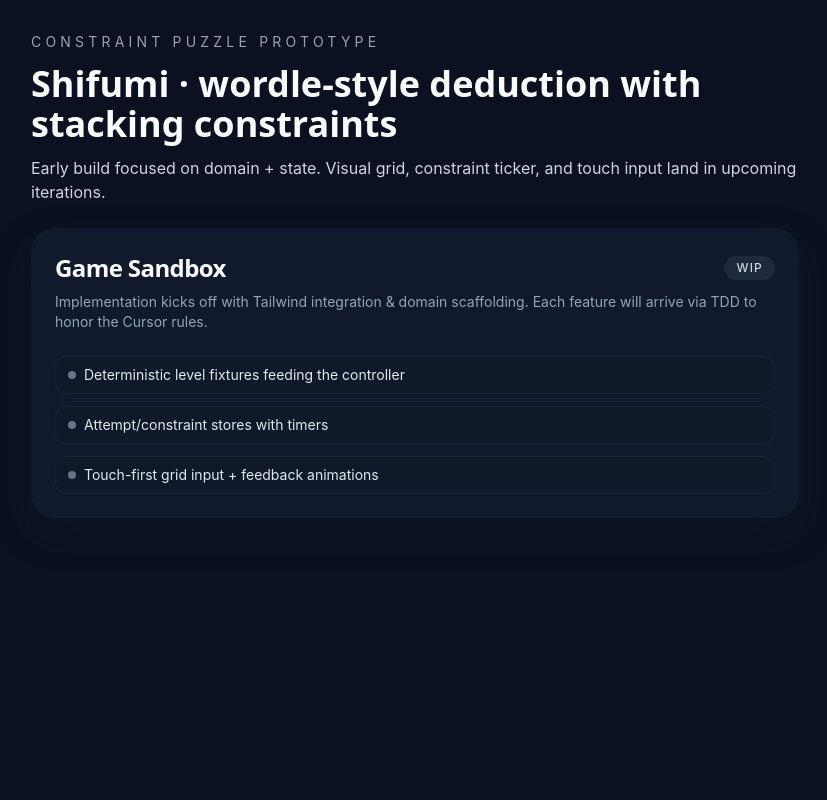
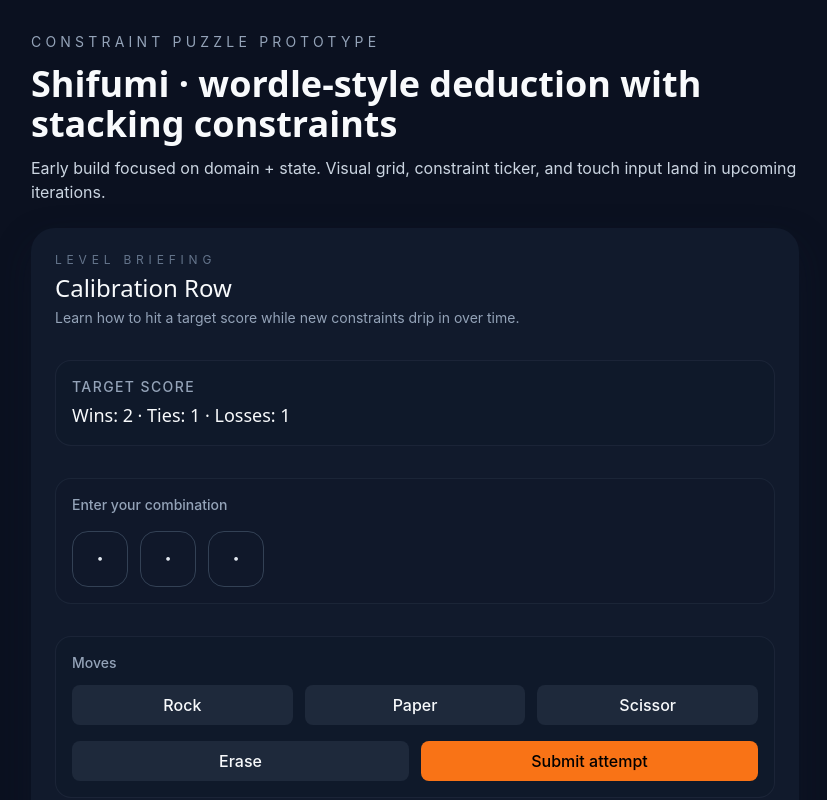
Before and after one commit to Elliades/Shi-fu-mi, a Svelte app: page / in a window 1280 px wide. Shown: the top 800 px of the page, without its empty margins (225-1052 px from the left). Built offline with nearby package versions, Linux system fonts and the light colour scheme.

Commit message:
feat: Implement game route and basic gameplay logic
Co-authored-by: quentin.etu <quentin.etu@gmail.com>

```diff
--- a/src/routes/Game.svelte
+++ b/src/routes/Game.svelte
@@ -1,29 +1,153 @@
 <script lang="ts">
-  const upcomingMilestones = [
-    'Deterministic level fixtures feeding the controller',
-    'Attempt/constraint stores with timers',
-    'Touch-first grid input + feedback animations',
-  ]
+  import { tutorialLevel } from '../lib/levels/fixtures'
+  import { createGameController, type AttemptResult, type Move } from '../domain/controller'
+  import { createConstraintScheduler } from '../domain/constraintScheduler'
+
+  const level = tutorialLevel
+  const controller = createGameController({
+    targetScore: level.targetScore,
+    computerMoves: level.computerMoves,
+    rowLength: level.baseRowLength,
+  })
+  const scheduler = createConstraintScheduler(level.constraintTimeline)
+
+  type AttemptRecord = {
+    moves: Move[]
+    result: AttemptResult
+  }
+
+  const moveSymbols: Record<Move, string> = {
+    rock: 'R',
+    paper: 'P',
+    scissor: 'S',
+  }
+
+  const moveLabels: Record<Move, string> = {
+    rock: 'Rock',
+    paper: 'Paper',
+    scissor: 'Scissor',
+  }
+
+  const moveOrder: Move[] = ['rock', 'paper', 'scissor']
+
+  let rowLength = level.baseRowLength
+  let activeRow: Move[] = []
+  let attempts: AttemptRecord[] = []
+  let latestResult: AttemptResult | null = null
+  let isWin = false
+
+  const updateRowLength = () => {
+    rowLength = controller.getRowLength()
+  }
+
+  const processConstraintDrops = (elapsed: number) => {
+    const events = scheduler.advance(elapsed)
+    events.forEach((event) => {
+      controller.addConstraint(event.constraint, event.options)
+      updateRowLength()
+    })
+  }
+
+  processConstraintDrops(0)
+
+  const slotDisplay = (index: number) =>
+    activeRow[index] ? moveSymbols[activeRow[index]] : '·'
+
+  const handleMove = (move: Move) => {
+    if (isWin || activeRow.length >= rowLength) return
+    activeRow = [...activeRow, move]
+  }
+
+  const handleErase = () => {
+    if (isWin || activeRow.length === 0) return
+    activeRow = activeRow.slice(0, -1)
+  }
+
+  const handleSubmit = () => {
+    if (isWin || activeRow.length !== rowLength) return
+    const result = controller.submitAttempt(activeRow)
+    attempts = [...attempts, { moves: activeRow, result }]
+    latestResult = result
+    activeRow = []
+    isWin = result.isWin
+  }
 </script>
 
 <section class="rounded-3xl bg-surface-muted p-6 shadow-hud">
-  <div class="flex items-center justify-between gap-4">
-    <h2 class="font-display text-2xl font-semibold tracking-tight">Game Sandbox</h2>
-    <span class="rounded-full bg-slate-800 px-3 py-1 text-xs font-medium uppercase tracking-widest text-slate-300">
-      WIP
-    </span>
+  <div class="flex flex-col gap-8">
+    <header class="space-y-1">
+      <p class="text-xs uppercase tracking-[0.4em] text-slate-500">Level briefing</p>
+      <h2 class="font-display text-2xl text-slate-50">{level.name}</h2>
+      <p class="text-sm text-slate-400">{level.description}</p>
+    </header>
+
+    <section aria-label="Target score" class="rounded-2xl border border-slate-800/80 bg-slate-900/30 p-4">
+      <p class="text-sm font-medium uppercase tracking-widest text-slate-400">Target score</p>
+      <p class="mt-1 font-display text-lg text-slate-50">
+        Wins: {level.targetScore.win} · Ties: {level.targetScore.tie} · Losses: {level.targetScore.loss}
+      </p>
+    </section>
+
+    <section aria-label="Active row" class="rounded-2xl border border-slate-800/80 bg-slate-900/40 p-4">
+      <p class="text-sm font-medium text-slate-400">Enter your combination</p>
+      <div class="mt-4 flex gap-3">
+        {#each Array(rowLength) as _, index (index)}
+          <div
+            data-testid="slot"
+            class="flex h-14 w-14 items-center justify-center rounded-2xl border border-slate-700 text-2xl font-semibold text-slate-200"
+          >
+            {slotDisplay(index)}
+          </div>
+        {/each}
+      </div>
+    </section>
+
+    <section aria-label="Input pad" class="rounded-2xl border border-slate-800/80 bg-slate-900/30 p-4">
+      <p class="text-sm font-medium text-slate-400">Moves</p>
+      <div class="mt-3 flex flex-wrap gap-3">
+        {#each moveOrder as move}
+          <button
+            type="button"
+            class="btn flex-1 min-w-[120px]"
+            aria-label={moveLabels[move]}
+            on:click={() => handleMove(move)}
+            disabled={isWin}
+          >
+            {moveLabels[move]}
+          </button>
+        {/each}
+      </div>
+      <div class="mt-4 flex gap-3">
+        <button type="button" class="btn flex-1" on:click={handleErase} aria-label="Erase last move" disabled={activeRow.length === 0 || isWin}>
+          Erase
+        </button>
+        <button
+          type="button"
+          class="btn flex-1 bg-accent text-black hover:bg-orange-500"
+          aria-label="Submit attempt"
+          on:click={handleSubmit}
+          disabled={activeRow.length !== rowLength || isWin}
+        >
+          Submit attempt
+        </button>
+      </div>
+    </section>
+
+    <section
+      aria-label="Attempts"
+      class="rounded-2xl border border-slate-800/80 bg-slate-900/40 p-4"
+    >
+      <div class="flex items-center justify-between">
+        <p class="text-sm font-medium text-slate-400">Attempts: {attempts.length}</p>
+        {#if isWin}
+          <span class="text-sm font-semibold text-win">Puzzle solved!</span>
+        {/if}
+      </div>
+      <div class="mt-2 text-sm text-slate-300">
+        <p>Wins: {latestResult?.score.win ?? 0}</p>
+        <p>Ties: {latestResult?.score.tie ?? 0}</p>
+        <p>Losses: {latestResult?.score.loss ?? 0}</p>
+      </div>
+    </section>
   </div>
-  <p class="mt-2 text-sm text-slate-400">
-    Implementation kicks off with Tailwind integration & domain scaffolding. Each feature
-    will arrive via TDD to honor the Cursor rules.
-  </p>
-
-  <ul class="mt-6 space-y-3 text-sm text-slate-200">
-    {#each upcomingMilestones as milestone}
-      <li class="flex items-center gap-2 rounded-xl border border-slate-800/60 bg-slate-900/30 px-3 py-2">
-        <span class="h-2 w-2 rounded-full bg-slate-500" aria-hidden="true"></span>
-        {milestone}
-      </li>
-    {/each}
-  </ul>
 </section>
--- a/vite.config.ts
+++ b/vite.config.ts
@@ -4,6 +4,9 @@ import { svelte } from '@sveltejs/vite-plugin-svelte'
 // https://vite.dev/config/
 export default defineConfig({
   plugins: [svelte()],
+  resolve: {
+    conditions: ['browser', 'module', 'import', 'default'],
+  },
   test: {
     globals: true,
     environment: 'jsdom',
```
Also changed, not shown: 1 other file (tests, documents, lock files or other folders).
